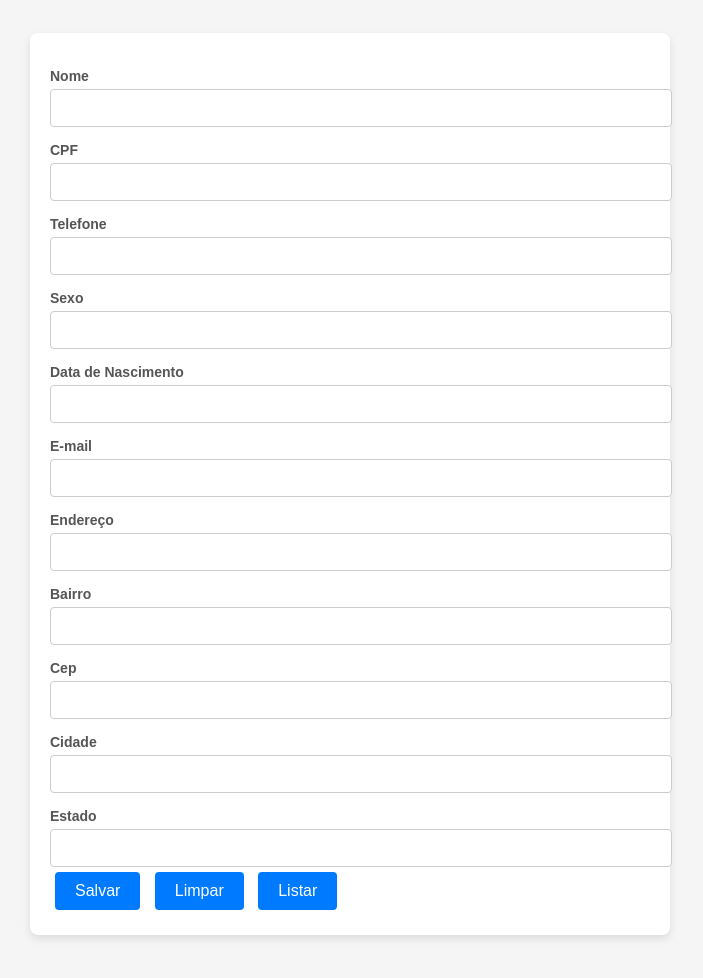
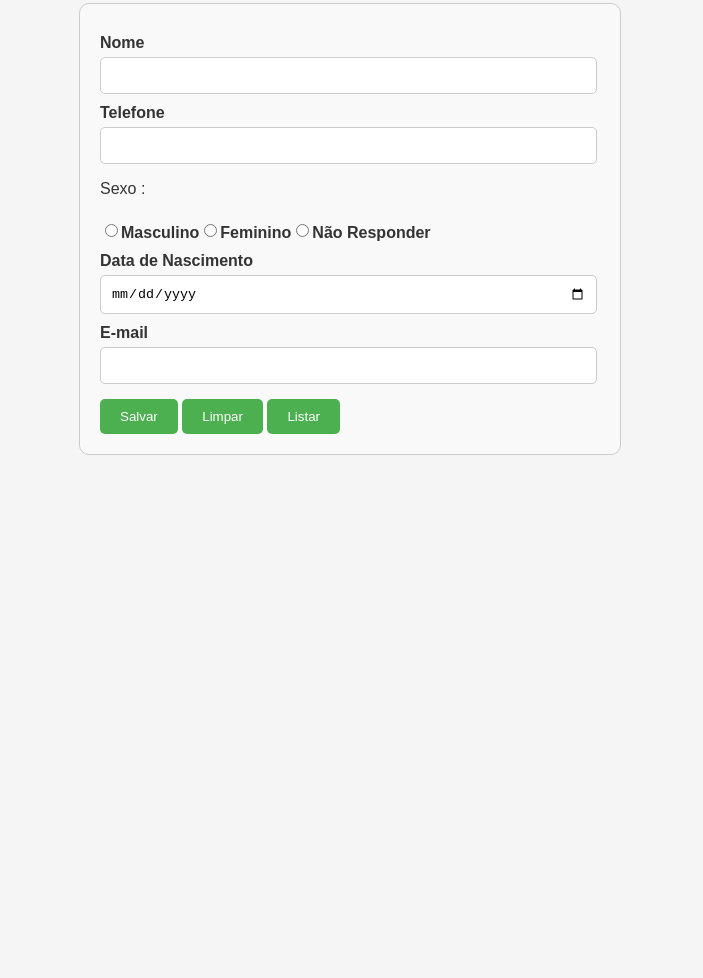
Before and after one commit to clariane-torres/Front-end-da-Academia, a plain HTML site: page Projeto Academia/cliente/cliente.html in a window 1280 px wide. Shown: the part 174-1152 px from the top of the page, without its empty margins (290-993 px from the left). After the commit the page ends 800 px from the top, so only its background shows below. Drawn offline with Linux system fonts and the light colour scheme.

Commit message:
ajuste_do_sexo
Colocado um display:flex na div radio

```diff
--- a/Projeto Academia/cliente/cliente.css
+++ b/Projeto Academia/cliente/cliente.css
@@ -12,65 +12,54 @@ h1{
     margin: 20px;
 }
 
-/* Estilo da div principal */
 .div_cliente {
-    max-width: 600px;
-    margin: 50px auto;
+    max-width: 500px;
+    margin: auto;
     padding: 20px;
-    background-color: #fff;
-    box-shadow: 0 4px 8px rgba(0, 0, 0, 0.1);
-    border-radius: 8px;
+    border: 1px solid #ccc;
+    border-radius: 10px;
+    background-color: #f9f9f9;
 }
 
-/* Estilo dos rótulos (labels) */
 .div_cliente label {
     display: block;
-    margin-top: 15px;
+    margin-top: 10px;
     font-weight: bold;
-    font-size: 14px;
-    color: #555;
 }
 
-/* Estilo dos campos de entrada (inputs) */
-.div_cliente input {
-    width: 100%;
+.div_cliente input[type="text"],
+.div_cliente input[type="email"],
+.div_cliente input[type="date"],
+.div_cliente input[type="radio"] {
+    width: 95%;
     padding: 10px;
     margin-top: 5px;
     border: 1px solid #ccc;
-    border-radius: 4px;
-    font-size: 14px;
+    border-radius: 5px;
 }
 
-/* Cor do foco no input */
-.div_cliente input:focus {
-    border-color: #007bff;
-    box-shadow: 0 0 5px rgba(0, 123, 255, 0.5);
-    outline: none;
+.div_cliente input[type="radio"] {
+    width: auto;
 }
 
-/* Estilo geral dos botões */
-button {
-    background-color: #007bff;
-    color: #fff;
+.div_cliente button {
+    margin-top: 15px;
+    padding: 10px 20px;
     border: none;
-    border-radius: 4px;
-    padding: 10px 20px;
-    font-size: 16px;
+    border-radius: 5px;
+    background-color: #4CAF50;
+    color: white;
     cursor: pointer;
-    margin: 5px;
-    transition: background-color 0.3s, box-shadow 0.3s;
 }
 
-/* Estilo para o hover */
-button:hover {
-    background-color: #0056b3;
-    box-shadow: 0 4px 8px rgba(0, 0, 0, 0.2);
+.div_cliente button:hover {
+    background-color: #45a049;
 }
 
-/* Estilo para o foco */
-button:focus {
-    outline: none;
-    box-shadow: 0 0 5px rgba(0, 123, 255, 0.8);
+
+/* -------------------------------- */
+
+
+.radio{
+    display: flex;
 }
-
-/* Estilo para botões secund
--- a/Projeto Academia/cliente/cliente.html
+++ b/Projeto Academia/cliente/cliente.html
@@ -1,5 +1,6 @@
 <!DOCTYPE html>
 <html lang="en">
+
 <head>
     <meta charset="UTF-8">
     <meta name="viewport" content="width=device-width, initial-scale=1.0">
@@ -8,6 +9,7 @@
     <link rel="stylesheet" href="../css/inicial.css">
     <link rel="stylesheet" href="cliente.css">
 </head>
+
 <body>
 
     <header class="header">
@@ -41,46 +43,34 @@
 
     <div class="div_cliente">
         <label for="nome">Nome</label>
-        <input  type="text" >
-
-        <label for="cpf">CPF</label>
-        <input  type="text" >
+        <input type="text" id="nome" name="nome">
 
         <label for="telefone">Telefone</label>
-        <input  type="text" >
+        <input type="text" id="telefone" name="telefone">
 
-        <label for="sexo">Sexo</label>
-        <input  type="text" >
+        <p>Sexo :</p>
+        <div class="radio">
+            <input type="radio" id="masculino" name="sexo" value="masculino">
+            <label for="masculino" class="text-label">Masculino</label>
+            <input type="radio" id="feminino" name="sexo" value="feminino">
+            <label for="feminino" class="text-label">Feminino</label>
+            <input type="radio" id="nao_responder" name="sexo" value="nao_responder">
+            <label for="nao_responder" class="text-label">Não Responder</label>
+        </div>
 
         <label for="nascimento">Data de Nascimento</label>
-        <input  type="text" >
+        <input type="date" id="nascimento" name="nascimento">
 
         <label for="email">E-mail</label>
-        <input  type="text" >
+        <input type="email" id="email" name="email">
 
-        <label for="endereço">Endereço</label>
-        <input  type="text" >
-
-        <label for="bairro">Bairro</label>
-        <input  type="text" >
-
-        <label for="cep">Cep</label>
-        <input  type="text" >
-
-        <label for="cidade">Cidade</label>
-        <input  type="text" >
-
-        <label for="estado">Estado</label>
-        <input  type="text" >
-
-        <button type="button">Salvar</button>
-        <button type="button">Limpar</button>
-        <button type="button">Listar</button>
-
-
+        <button type="button" onclick="salvar()">Salvar</button>
+        <button type="button" onclick="limpar()">Limpar</button>
+        <button type="button" onclick="listar()">Listar</button>
     </div>
 
 
 
 </body>
+
 </html>
```
